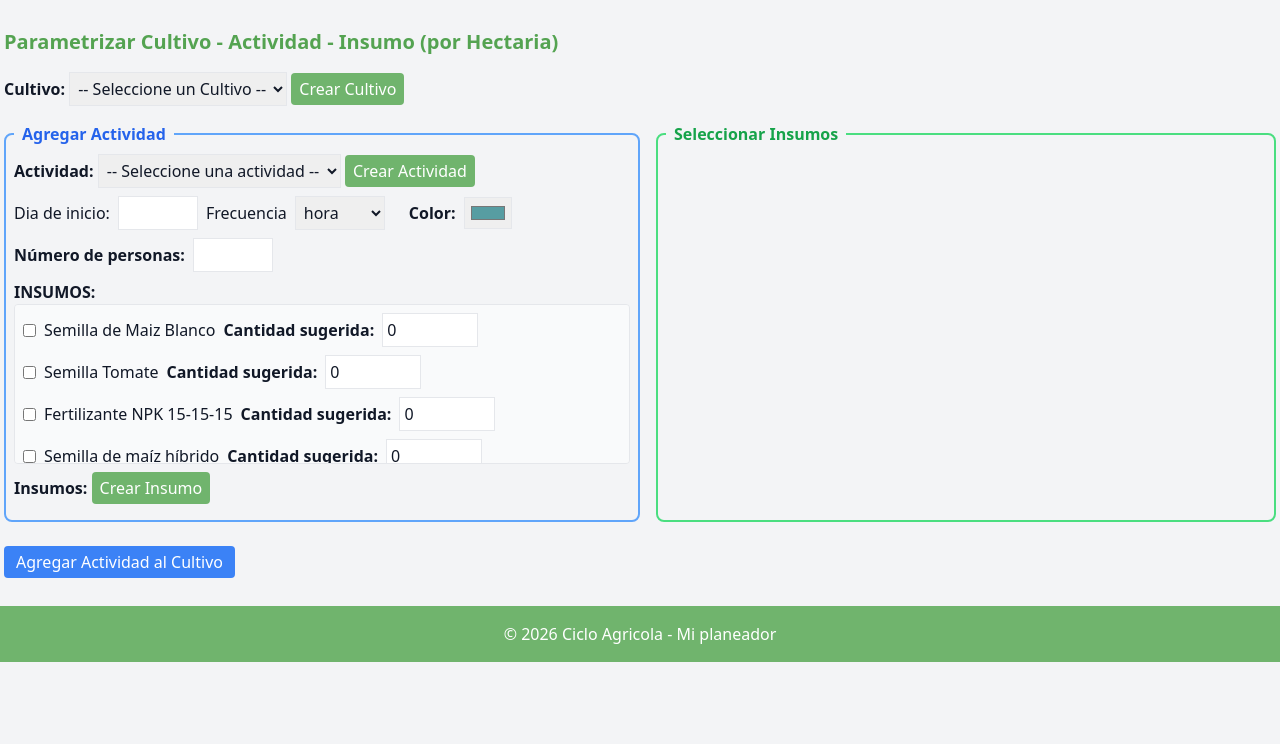
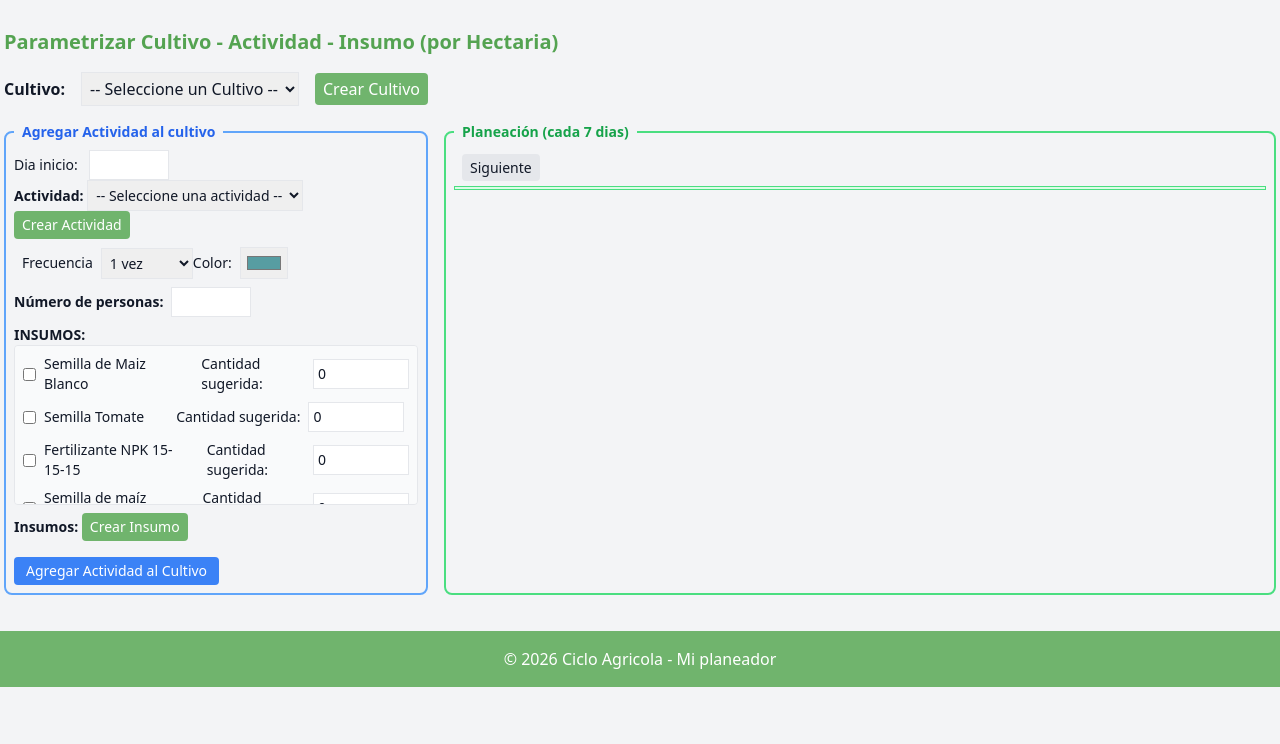
Before and after one commit to jpatarroyos/Ciclo-Agricola, a Django app: page /parametrizar_cultivo/ in a window 1280 px wide. Shown: the part 56-800 px from the top of the page. Run offline with Django 5.2, Linux system fonts and the light colour scheme; a user stored in the database is signed in; data comes from the database, SQL or seed files in the repository; some libraries are stand-ins or nearby versions.

Commit message:
change option parametrizar cultivo

```diff
--- a/managecultivo/templates/parametrizar_cultivo.html
+++ b/managecultivo/templates/parametrizar_cultivo.html
@@ -12,7 +12,7 @@
   {% csrf_token %}
 
 <!-- Selector de cultivo -->
-  <div class="mb-4">
+<div class="mb-4 flex items-center space-x-4">
   <label for="cultivo"><strong>Cultivo:</strong></label>
   <select id="cultivo" name="id_cultivo" class="border p-1" required
           onchange="window.location.href='?cultivo=' + this.value;">
@@ -29,12 +29,22 @@
           class="bg-[var(--primary)] hover:bg-[var(--focus)] text-[var(--secondary)] px-2 py-1 rounded">
     Crear Cultivo
   </button>
+  <!-- Aquí mostramos el tiempo agrícola del cultivo seleccionado -->
+  {% if cultivo_seleccionado %}
+    <span class="ml-4 text-sm text-gray-700">
+      <strong>Tiempo agrícola:</strong> {{ cultivo_seleccionado.tiempo_agricola }} días
+    </span>
+  {% endif %}
+
 </div>
 
-  <div class="flex space-x-4">
+  <div class="flex space-x-4 text-sm">
   <!-- Panel Agregar Actividad (izquierda) -->
-  <fieldset class="border-2 border-blue-400 rounded-lg p-2 mb-2 w-1/2">
-    <legend class="px-2 text-blue-600 font-semibold">Agregar Actividad</legend>
+  <fieldset class="border-2 border-blue-400 rounded-lg p-2 mb-2 w-1/3">
+    <legend class="px-2 text-blue-600 font-semibold">Agregar Actividad al cultivo </legend>
+
+    <label class="mr-2">Dia inicio:</label>
+    <input type="number" name="dia_inicio" class="border p-1 w-20" required>
 
     <!-- Línea 1: Actividad -->
     <div class="mb-2">
@@ -54,15 +64,13 @@
 
     <!-- Línea 2: Frecuencia -->
     <div class="mb-2 flex items-center">
-      <label class="mr-2">Dia de inicio:</label>
-      <input type="number" name="dia_inicio" class="border p-1 w-20" required>
       <span class="mx-2">Frecuencia</span>
       <select name="frecuencia" class="border p-1">
         {% for unidad in unidades %}
           <option value="{{ unidad.id }}">{{ unidad.descripcion }}</option>
         {% endfor %}
       </select>
-      <label class="ml-6 mr-2"><strong>Color:</strong></label>
+      <label class="mr-2">Color:</label>
       <input type="color" name="color" class="border p-1 w-12 h-8" value="#579DA2">
     </div>
 
@@ -79,7 +87,7 @@
           <div class="flex items-center">
             <input type="checkbox" name="insumos" value="{{ insumo.id_insumo }}" class="mr-2">
             <span class="mr-2">{{ insumo.descripcion }}</span>
-            <label class="mr-2"><strong>Cantidad sugerida:</strong></label>
+            <label class="ml-6 mr-2">Cantidad sugerida:</label>
             <input type="number" step="0.01" name="cantidad_{{ insumo.id_insumo }}"
                    placeholder="Cantidad sugerida" class="border p-1 w-24" value="0">
           </div>
@@ -94,18 +102,63 @@
         Crear Insumo
       </button>
     </div>
-  </fieldset>
-  <!-- Panel Seleccionar Insumos (izquierda) -->
-  <fieldset class="border-2 border-green-400 rounded-lg p-2 mb-2 flex-1">
-    <legend class="px-2 text-green-600 font-semibold">Seleccionar Insumos</legend>
-
-  </fieldset>
-</div>
     <!-- Botón final -->
     <div class="mt-4">
       <button type="submit" class="bg-blue-500 text-white px-3 py-1 rounded">
         Agregar Actividad al Cultivo
       </button>
+    </div>
+
+  </fieldset>
+  <!-- Panel derecha: Planeación -->
+  <fieldset class="border-2 border-green-400 rounded-lg p-2 mb-2 flex-1">
+    <legend class="px-2 text-green-600 font-semibold">Planeación (cada 7 dias)</legend>
+    <!-- Botones de navegación -->
+    <div class="p-2">
+      {% if semana_actual > 1 %}
+        <a href="?cultivo={{ cultivo_seleccionado.id_cultivo }}&semana={{ semana_actual|add:"-1" }}"
+          class="bg-gray-200 px-2 py-1 rounded">Anterior</a>
+      {% endif %}
+      <a href="?cultivo={{ cultivo_seleccionado.id_cultivo }}&semana={{ semana_actual|add:"1" }}"
+        class="bg-gray-200 px-2 py-1 rounded">Siguiente</a>
+    </div>
+
+    <table class="w-full border">
+      <thead class="bg-green-100">
+    <!-- titulos-->
+        <tr>
+          <th class="w-12 text-center"></th>
+          <th class="w-12 text-center"></th>
+          <th class="w-12 text-center"></th>
+          <th class="w-12 text-center"></th>
+          <th class="w-12 text-center"></th>
+          <th class="w-12 text-center"></th>
+          <th class="w-12 text-center"></th>
+        </tr>
+
+      </thead>
+      <tbody>
+        {% for semana in semanas %}
+          <tr>
+            {% for dia in semana %}
+              <td class="h-20 border align-top text-center">
+                {% if dia %}
+                  <div class="text-xs text-left"><strong> dia </strong> {{ dia }}</div>
+                  {% for act in actividades_planeadas %}
+                    {% if act.dia == dia %}
+                      <div style="color: {{ act.actividad.color }}" class="text-xs">
+                        {{ act.actividad.id_actividad.descripcion }}
+                      </div>
+                    {% endif %}
+                  {% endfor %}
+                {% endif %}
+              </td>
+            {% endfor %}
+          </tr>
+        {% endfor %}
+      </tbody>
+    </table>
+  </fieldset>
 </div>
 </form>
 
--- a/managecultivo/templates/password_change.html
+++ b/managecultivo/templates/password_change.html
@@ -10,7 +10,7 @@
     <div class="flex space-x-4">
         <button type="submit" class="bg-[var(--primary)] hover:bg-[var(--focus)] text-[var(--secondary)] px-2 py-1 rounded">Cambiar</button>
         {% if user|has_group:"Administrador" %}
-            <a href="{% url 'crear_usuario' %}" class="bg-[var(--cancel)] hover:bg-[var(--cancelFocus)] text-[var(--secondary)] px-2 py-1 rounded">Cancelar</a>
+            <a href="{% url 'bienvenida' %}" class="bg-[var(--cancel)] hover:bg-[var(--cancelFocus)] text-[var(--secondary)] px-2 py-1 rounded">Cancelar</a>
         {% else %}
             <a href="{% url 'home' %}" class="bg-[var(--cancel)] hover:bg-[var(--cancelFocus)] text-[var(--secondary)] px-2 py-1 rounded">Cancelar</a>
         {% endif %}
--- a/managecultivo/templates/planear_ciclo.html
+++ b/managecultivo/templates/planear_ciclo.html
@@ -8,7 +8,7 @@
 
 <form method="post">
   {% csrf_token %}
-  <label><strong>Cultivo:</strong></label>
+  <label for="cultivo"><strong>Cultivo:</strong></label>
   <select id="cultivo" name="id_cultivo" class="border p-1" required
           onchange="window.location.href='?cultivo=' + this.value;">
     <option value="" disabled selected>-- Seleccione un Cultivo --</option>
@@ -20,7 +20,7 @@
     {% endfor %}
   </select>
 
-  <label><strong>Zona Agricola:</strong></label>
+  <label for="id_zonaagricola"><strong>Zona Agricola:</strong></label>
   <select id="zonaagricola" name="id_zonaagricola" class="border p-1" required>
     <option value="" disabled selected>-- Seleccione una zona --</option>
     {% for z in zonas %}
@@ -28,7 +28,7 @@
     {% endfor %}
   </select>
 
-  <label><strong>Fecha de inicio:</strong></label>
+  <label for="fecha_inicio"><strong>Fecha de inicio:</strong></label>
   <input type="date" name="fecha_inicio" required>
 
   <button type="submit" class="bg-blue-600 text-white px-3 py-1 rounded">
--- a/managecultivo/views/v_parametrizar.py
+++ b/managecultivo/views/v_parametrizar.py
@@ -8,11 +8,43 @@ from ..models import Cultivo,Actividad, CultivoActividad,Insumo,CultivoActividad
 @login_required
 # filtra la tabla
 def parametrizar_cultivo(request):
-    cultivo_id = request.GET.get("cultivo")  # capturamos el cultivo seleccionado
+    cultivo_id = request.GET.get("cultivo")
+    semana_actual = int(request.GET.get("semana", 1))  # semana seleccionada, por defecto 1
     actividades = []
+    cultivo_seleccionado = None
+    semanas = []
+    actividades_planeadas = []
 
     if cultivo_id:
-        actividades = CultivoActividad.objects.filter(id_cultivo = cultivo_id)
+        try:
+            cultivo_seleccionado = Cultivo.objects.get(pk=cultivo_id)
+            actividades = CultivoActividad.objects.filter(id_cultivo=cultivo_seleccionado)
+
+            dias = list(range(1, cultivo_seleccionado.tiempo_agricola + 1))
+            todas_semanas = [dias[i:i+7] for i in range(0, len(dias), 7)]
+
+            # Mostrar solo 5 semanas a partir de la semana_actual
+            inicio = (semana_actual - 1) * 5
+            semanas = todas_semanas[inicio:inicio+5]
+
+            # Calcular actividades_planeadas según frecuencia (como ya lo tienes)
+            for act in actividades:
+                if act.frecuencia.descripcion.lower() == "1 vez":
+                    dias_act = [act.dia_inicio]
+                elif act.frecuencia.descripcion.lower() == "diario":
+                    dias_act = range(act.dia_inicio, cultivo_seleccionado.tiempo_agricola + 1)
+                elif act.frecuencia.descripcion.lower() == "semanal":
+                    dias_act = range(act.dia_inicio, cultivo_seleccionado.tiempo_agricola + 1, 7)
+                elif act.frecuencia.descripcion.lower() == "mensual":
+                    dias_act = range(act.dia_inicio, cultivo_seleccionado.tiempo_agricola + 1, 30)
+                else:
+                    dias_act = [act.dia_inicio]
+
+                for d in dias_act:
+                    actividades_planeadas.append({"dia": d, "actividad": act})
+
+        except Cultivo.DoesNotExist:
+            cultivo_seleccionado = None
 
     context = {
         "cultivos": Cultivo.objects.all(),
@@ -20,9 +52,12 @@ def parametrizar_cultivo(request):
         "unidades": UnidadTiempo.objects.all(),
         "insumos": Insumo.objects.all(),
         "actividades": actividades,
+        "cultivo_seleccionado": cultivo_seleccionado,
+        "semanas": semanas,
+        "semana_actual": semana_actual,
+        "actividades_planeadas": actividades_planeadas,
     }
     return render(request, "parametrizar_cultivo.html", context)
-
 
 @login_required
 def crear_cultivo(request):
```
Also changed, not shown: db.sqlite3. Lines whose indentation alone changed are shown as unchanged.
